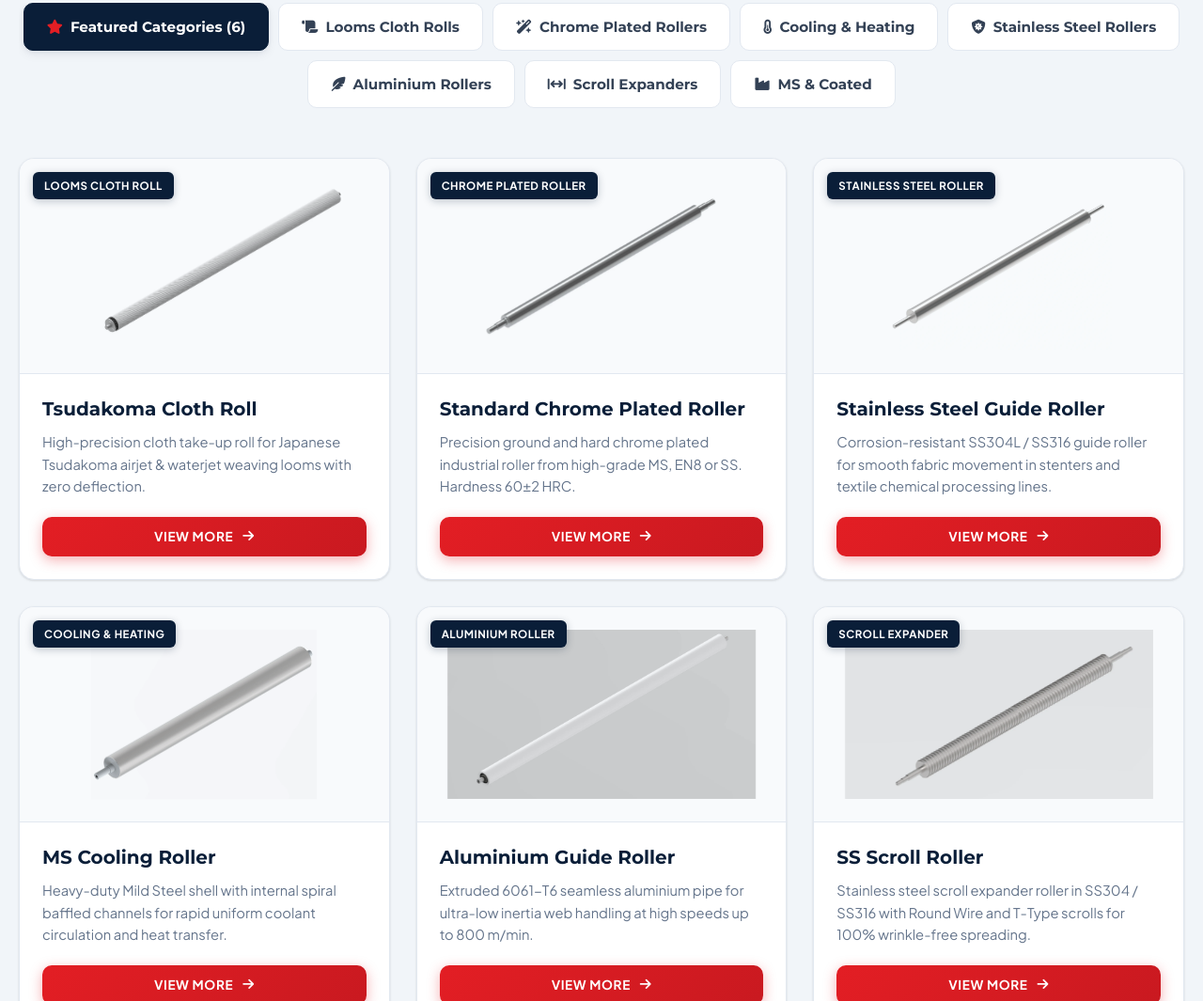
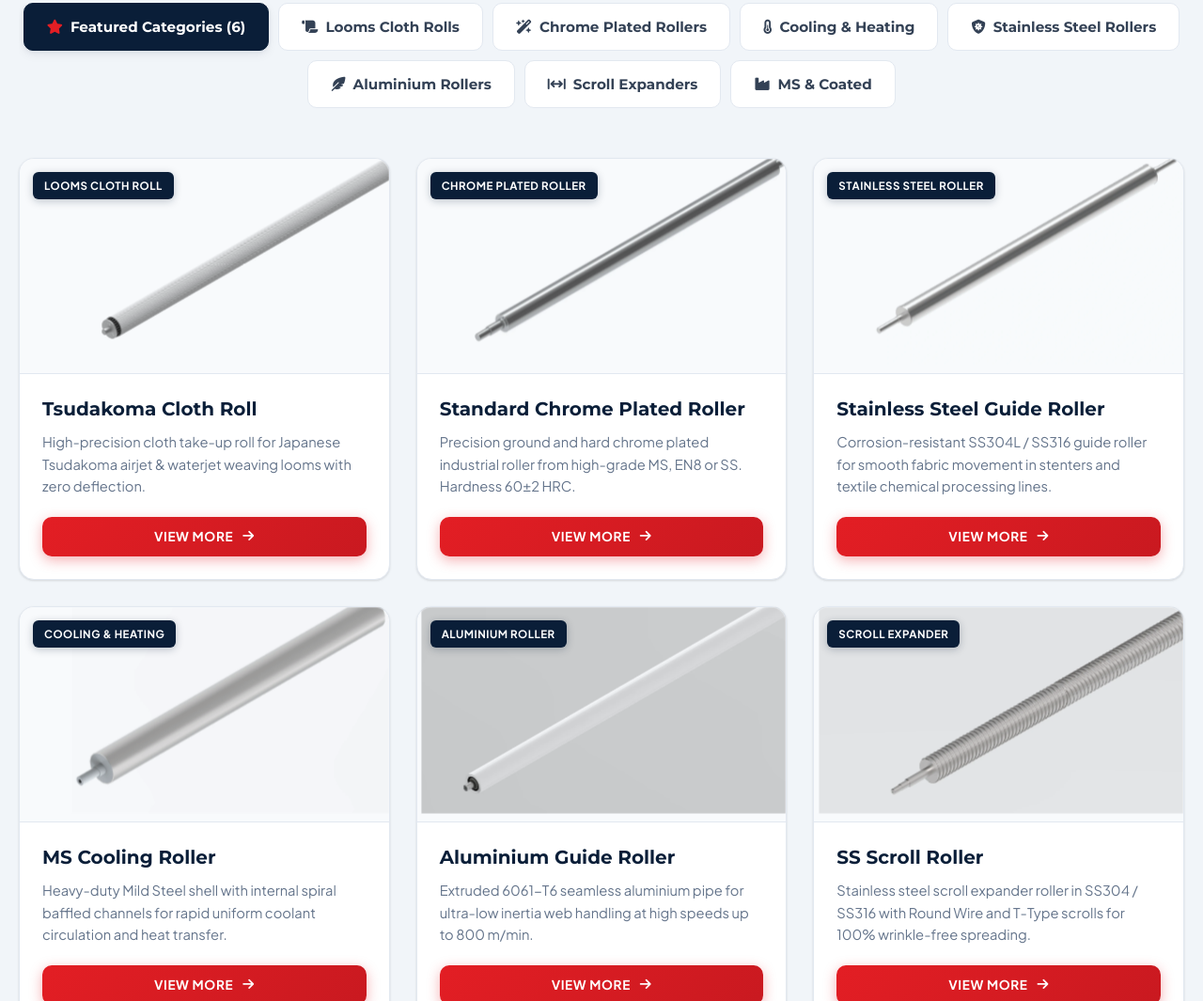
Before and after one commit to Sanjay1820/pragati-engineers, a website: page index.html in a window 1280 px wide. Shown: the part 2350-3415 px from the top of the page at 94% size. Drawn offline with Linux system fonts and the light colour scheme.

Commit message:
Set product card images to framed half zoom view matching product detail

```diff
--- a/assets/css/style.css
+++ b/assets/css/style.css
@@ -809,6 +809,8 @@ button, input, select, textarea {
   max-height: 180px;
   width: auto;
   object-fit: contain;
+  transform-origin: 20% 80%;
+  transform: scale(1.42);
   transition: transform var(--transition-smooth);
   position: relative;
   z-index: 1;
@@ -816,7 +818,7 @@ button, input, select, textarea {
 }
 
 .product-card:hover .product-thumb img {
-  transform: scale(1.06);
+  transform: scale(1.52);
 }
 
 .product-badge-cat {
--- a/dist-home/assets/css/style.css
+++ b/dist-home/assets/css/style.css
@@ -809,6 +809,8 @@ button, input, select, textarea {
   max-height: 180px;
   width: auto;
   object-fit: contain;
+  transform-origin: 20% 80%;
+  transform: scale(1.42);
   transition: transform var(--transition-smooth);
   position: relative;
   z-index: 1;
@@ -816,7 +818,7 @@ button, input, select, textarea {
 }
 
 .product-card:hover .product-thumb img {
-  transform: scale(1.06);
+  transform: scale(1.52);
 }
 
 .product-badge-cat {
```
